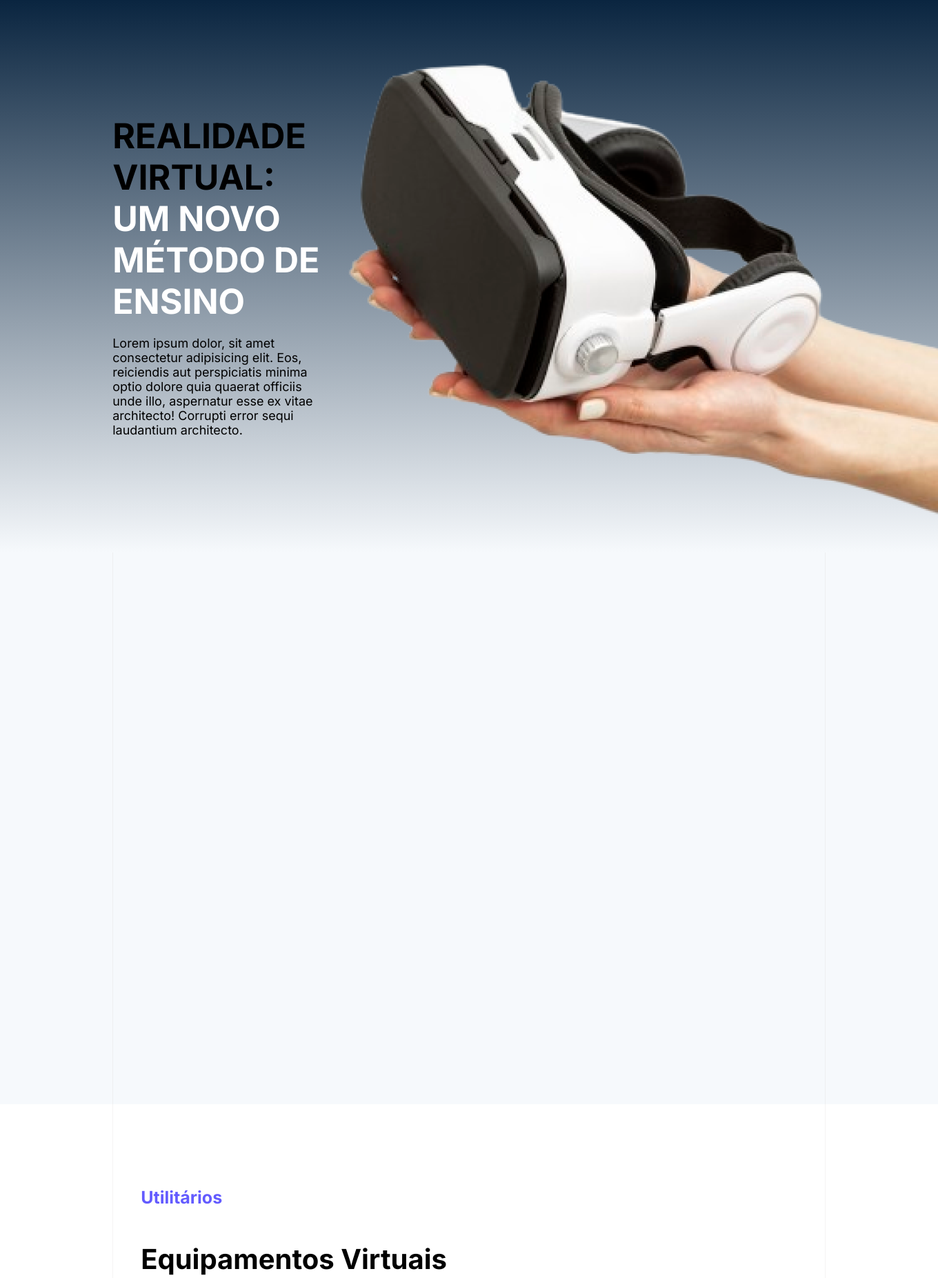
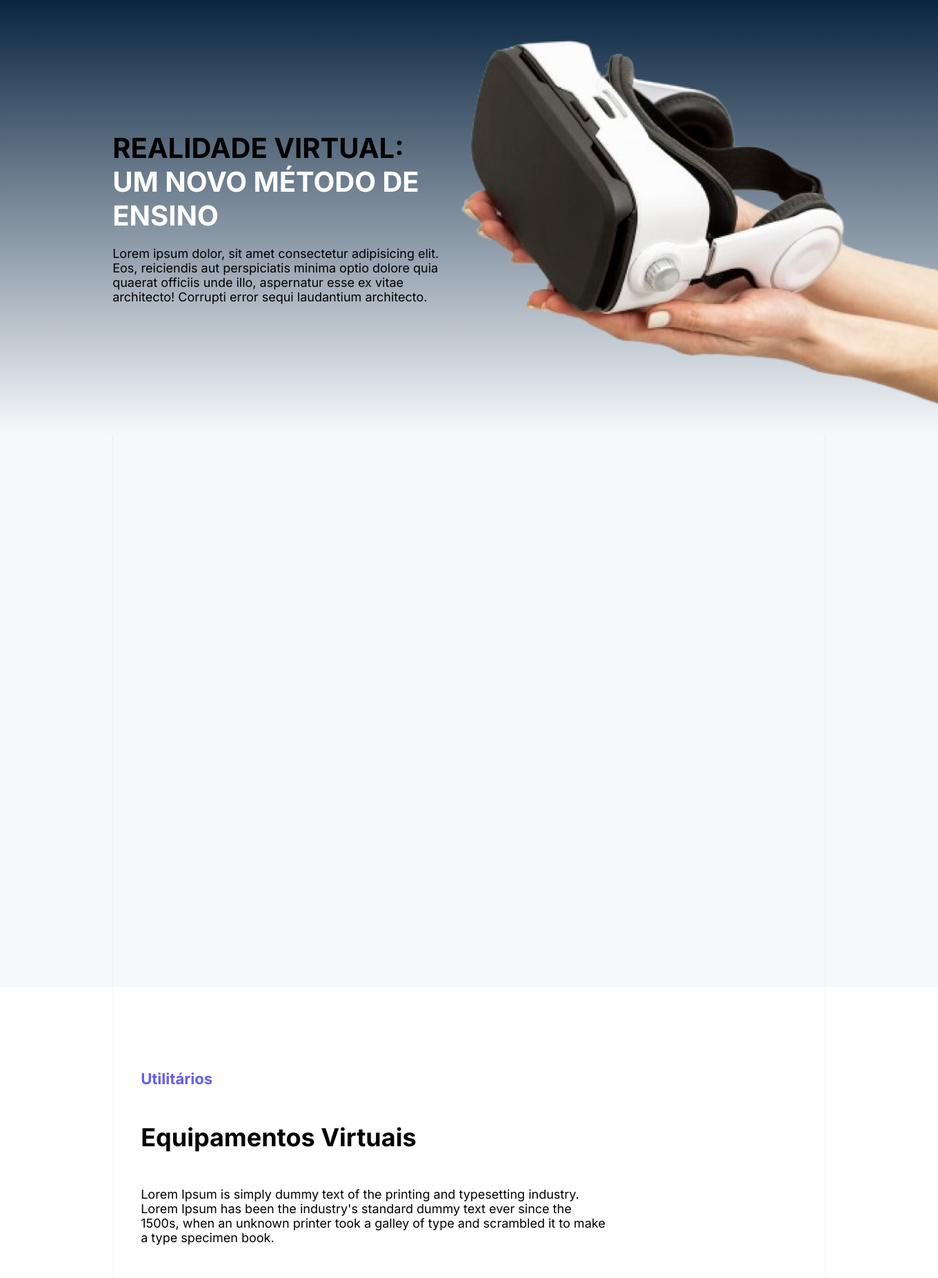
Before and after one commit to KauanToldo/Virteaching, a Flask app: page / in a window 1360 px wide. Shown: the part 97-1950 px from the top of the page at 69% size. Run offline with Flask 3, Linux system fonts and the light colour scheme.

Commit message:
titles class

```diff
--- a/static/css/banner.css
+++ b/static/css/banner.css
@@ -14,7 +14,7 @@
 }
 
 #banner-section div h1 {
-    font-size: 50px;
+    font-size: 40px;
     font-weight: 700;
 }
 
@@ -23,5 +23,6 @@
 }
 
 #banner-section img {
-    margin-top: 5rem;
+    margin-top: 3rem;
+    width: 40em;
 }
--- a/static/css/main.css
+++ b/static/css/main.css
@@ -19,8 +19,8 @@
     --light-blue: #635BFF;
     --font-family: "Inter", sans-serif;
     --font-size-text: 18px;
-    --font-size-title: 40px;
-    --font-size-subtitle: 25px
+    --font-size-title: 36px;
+    --font-size-subtitle: 22px
 }
 
 html {
@@ -67,7 +67,15 @@ body {
 
 .title-section {
     color: var(--black);
-    padding-bottom: 30px;
+    padding-bottom: 50px;
     padding-left: 40px;
     font-size: var(--font-size-title);
 }
+
+.text-padding {
+    color: var(--black);
+    padding-bottom: 50px;
+    padding-left: 40px;
+    padding-right: 30%;
+    font-size: var(--font-size-text);
+}
--- a/templates/index.html
+++ b/templates/index.html
@@ -33,8 +33,10 @@
         </div>
         <div class="size-container" id="equipv-container">
             <section class="margin-section" id="equipv-layout">
+
                 <h3 class="subtitle-section">Utilitários</h3>
                 <h1 class="title-section">Equipamentos Virtuais</h1>
+                <p class="text-padding"> Lorem Ipsum is simply dummy text of the printing and typesetting industry. Lorem Ipsum has been the industry's standard dummy text ever since the 1500s, when an unknown printer took a galley of type and scrambled it to make a type specimen book. </p>
             </section>
         </div>
         <div class="size-container" id="ensino-container">
```
